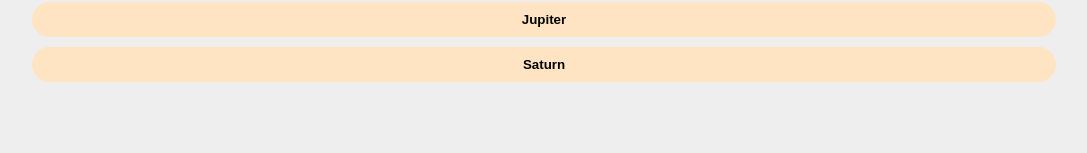
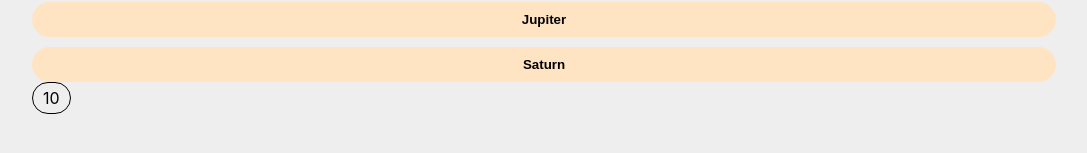
Before and after one commit to leelanarasimha/react18-course, a React (Create React App) app in the folder quiz-app/: page / in a window 1280 px wide. Both pictures are taken after a click on the button "Let's Start". Shown: the part 289-442 px from the top of the page, without its empty margins (96-1183 px from the left). Built offline with nearby package versions, Linux system fonts and the light colour scheme; data requests are answered from the project's data file.

Commit message:
Restart quiz

```diff
--- a/quiz-app/src/App.css
+++ b/quiz-app/src/App.css
@@ -88,3 +88,9 @@ body {
   padding: 10px;
   border-radius: 20px;
 }
+
+.timer {
+  border: 1px solid #000;
+  padding: 5px 10px;
+  border-radius: 20px;
+}
--- a/quiz-app/src/App.js
+++ b/quiz-app/src/App.js
@@ -9,13 +9,15 @@ import Question from './components/Question';
 import NextButton from './components/NextButton';
 import Progress from './components/Progress';
 import FinishScreen from './components/FinishScreen';
+import Timer from './components/Timer';
 
 const initialState = {
   questions: [],
   status: 'loading', //loading, ready, error, active, finished
   index: 0,
   newAnswer: null,
-  points: 0
+  points: 0,
+  secondsRemaining: 10
 };
 
 function reducer(state, action) {
@@ -38,11 +40,16 @@ function reducer(state, action) {
       return { ...state, index: state.index + 1, newAnswer: null, points };
     case 'finish':
       return { ...state, status: 'finished' };
+    case 'restart':
+      return { ...initialState, questions: state.questions, status: 'ready' };
   }
 }
 
 function App() {
-  const [{ status, questions, index, newAnswer, points }, dispatch] = useReducer(reducer, initialState);
+  const [{ status, questions, index, newAnswer, points, secondsRemaining }, dispatch] = useReducer(
+    reducer,
+    initialState
+  );
 
   const questionsCount = questions.length;
 
@@ -64,15 +71,18 @@ function App() {
           <>
             <Progress questionsCount={questionsCount} index={index} points={points} maxPoints={maxPoints} />
             <Question question={questions[index]} dispatch={dispatch} newAnswer={newAnswer} />
+            <div style={{ display: 'flex', alignItems: 'center', justifyContent: 'space-between' }}>
+              <Timer seconds={secondsRemaining} />
               <NextButton
                 newAnswer={newAnswer}
                 dispatch={dispatch}
                 index={index}
                 questionsCount={questionsCount}
               />
+            </div>
           </>
         )}
-        {status === 'finished' && <FinishScreen points={points} maxPoints={maxPoints} />}
+        {status === 'finished' && <FinishScreen points={points} maxPoints={maxPoints} dispatch={dispatch} />}
       </Main>
     </div>
   );
--- a/quiz-app/src/components/FinishScreen.js
+++ b/quiz-app/src/components/FinishScreen.js
@@ -1,7 +1,14 @@
-export default function FinishScreen({ points, maxPoints }) {
+export default function FinishScreen({ points, maxPoints, dispatch }) {
   return (
-    <div className="finish">
-      You scored {points} out of {maxPoints}
+    <div>
+      <div className="finish">
+        You scored {points} out of {maxPoints}
+      </div>
+      <div style={{ marginTop: '10px', textAlign: 'end' }}>
+        <button onClick={() => dispatch({ type: 'restart' })} className="btn start-btn">
+          Restart Quiz
+        </button>
+      </div>
     </div>
   );
 }
--- /dev/null
+++ b/quiz-app/src/components/Timer.js
@@ -0,0 +1,3 @@
+export default function Timer({ seconds }) {
+  return <div className="timer">{seconds}</div>;
+}
```
Lines whose indentation alone changed are shown as unchanged.
